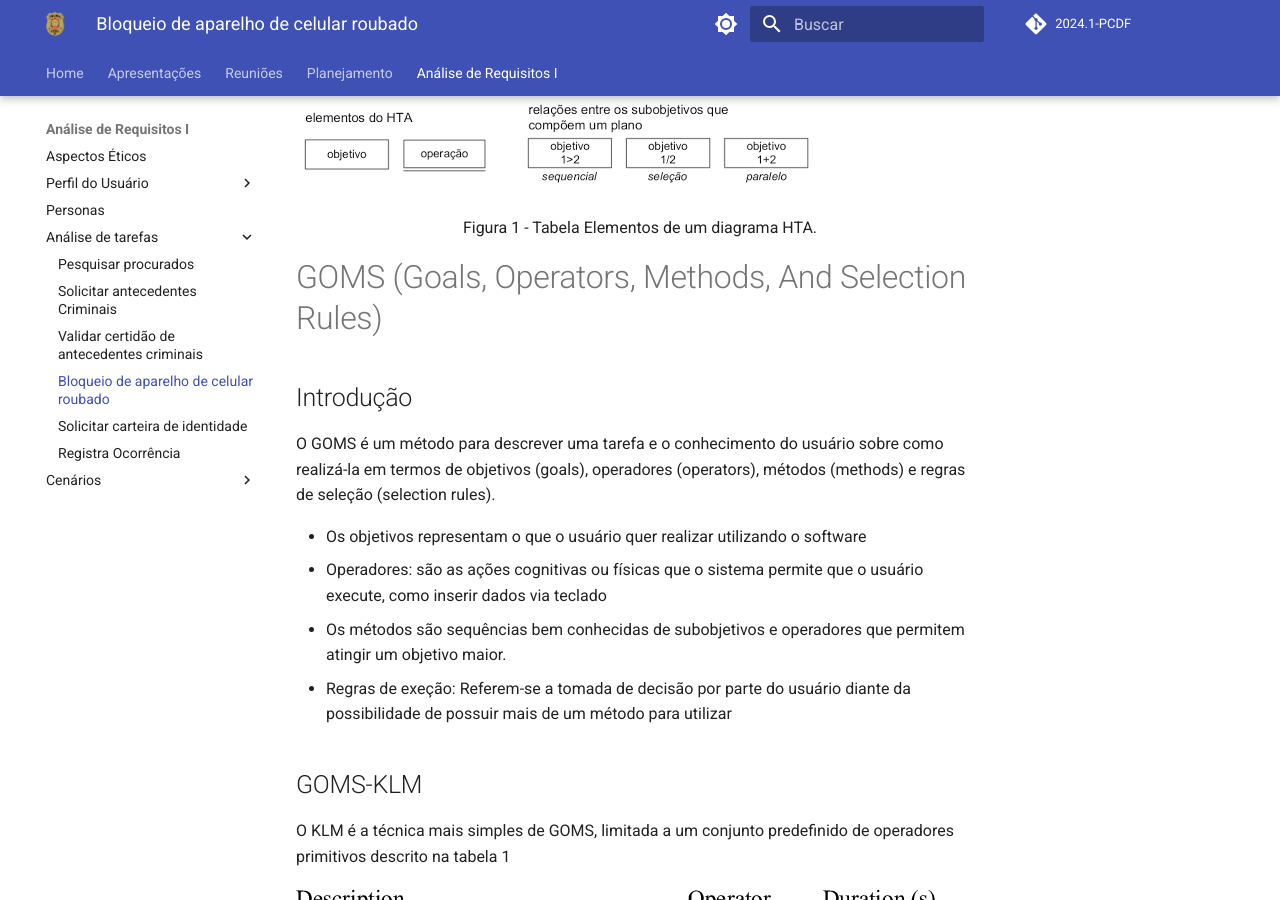
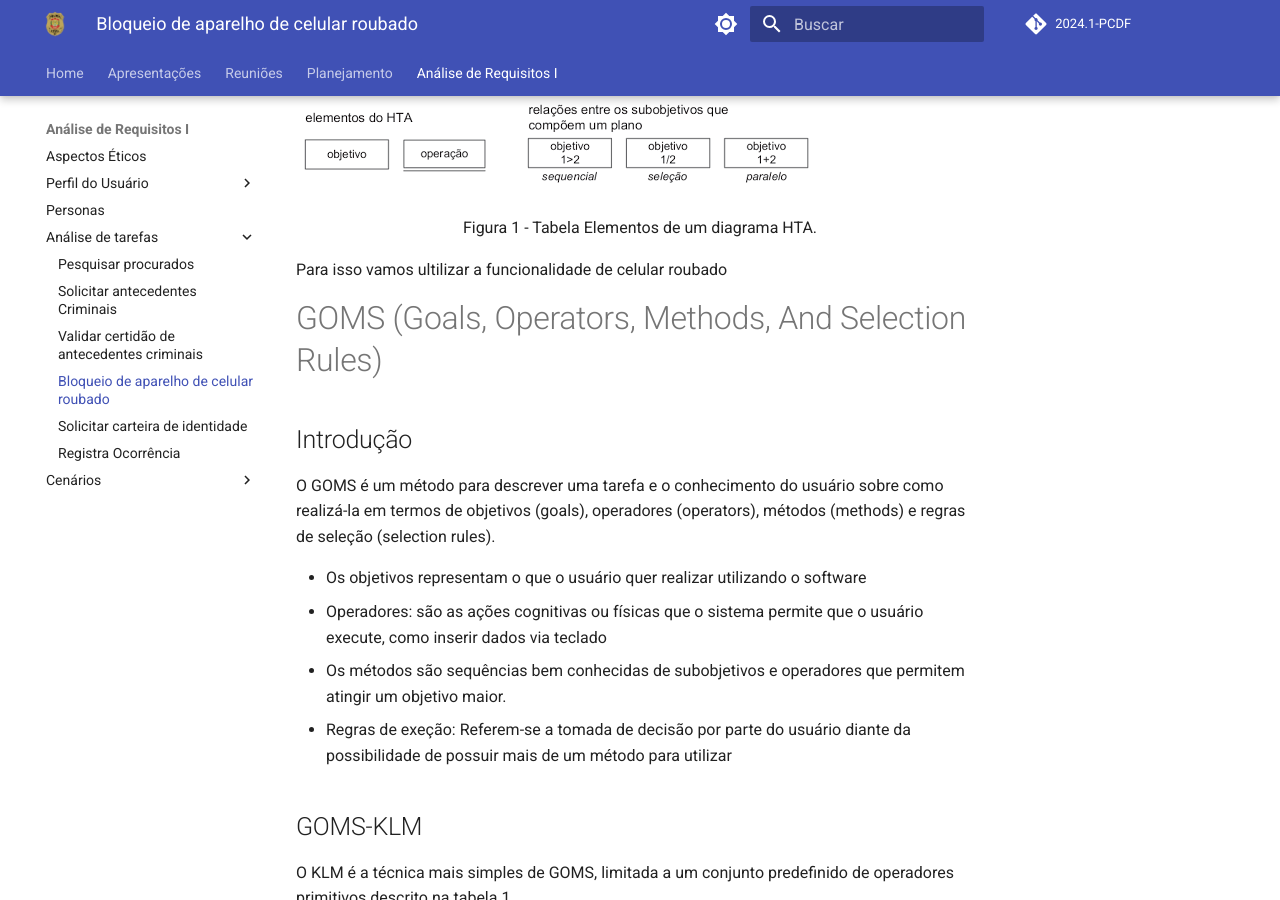
Before and after one commit to Interacao-Humano-Computador/2024.1-PCDF, an MkDocs documentation site: the page built from docs/analise_requisitos1/analise_tarefas/celular_roubado.md, in a window 1280 px wide and 900 px high, scrolled down 845 px. Built offline with MkDocs 1.6.1 and Material for MkDocs 9.7.7, drawn with Linux system fonts in a browser that asks for light colours; comment, search, counter and statistics services are not loaded.

Commit message:
testando

```diff
--- a/docs/analise_requisitos1/analise_tarefas/celular_roubado.md
+++ b/docs/analise_requisitos1/analise_tarefas/celular_roubado.md
@@ -19,6 +19,8 @@ Como definido na figura 1
 <div align="center">
 <p> Figura 1 - Tabela Elementos de um diagrama HTA. </p>
 </div>
+
+Para isso vamos ultilizar a funcionalidade de celular roubado
 
 # GOMS (Goals, Operators, Methods, And Selection Rules)
 
```
